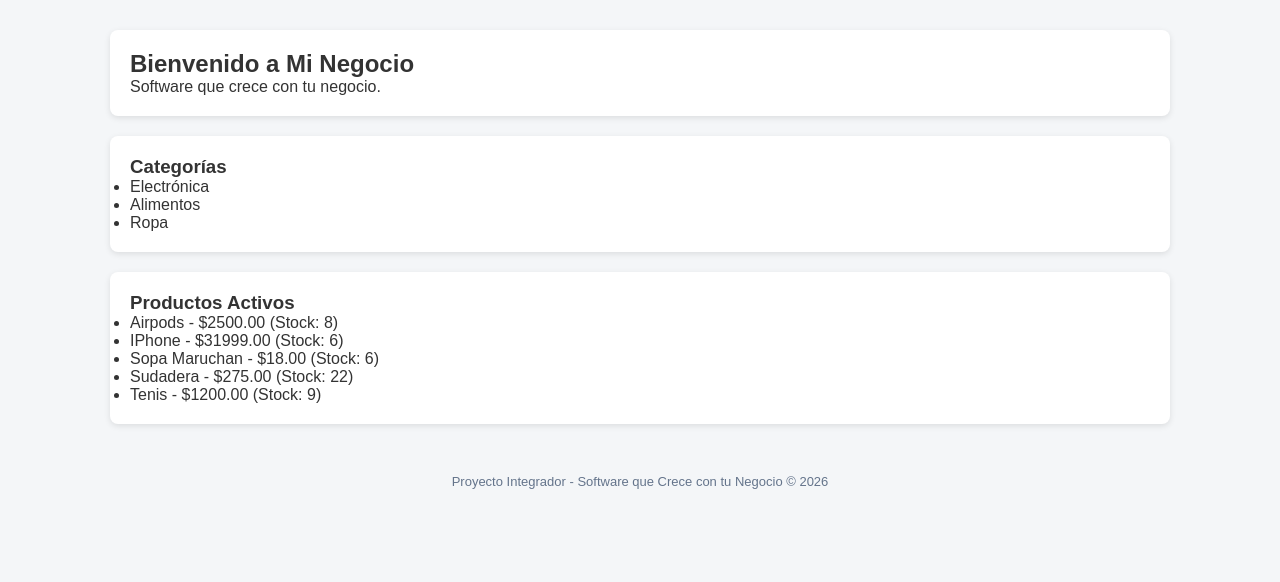
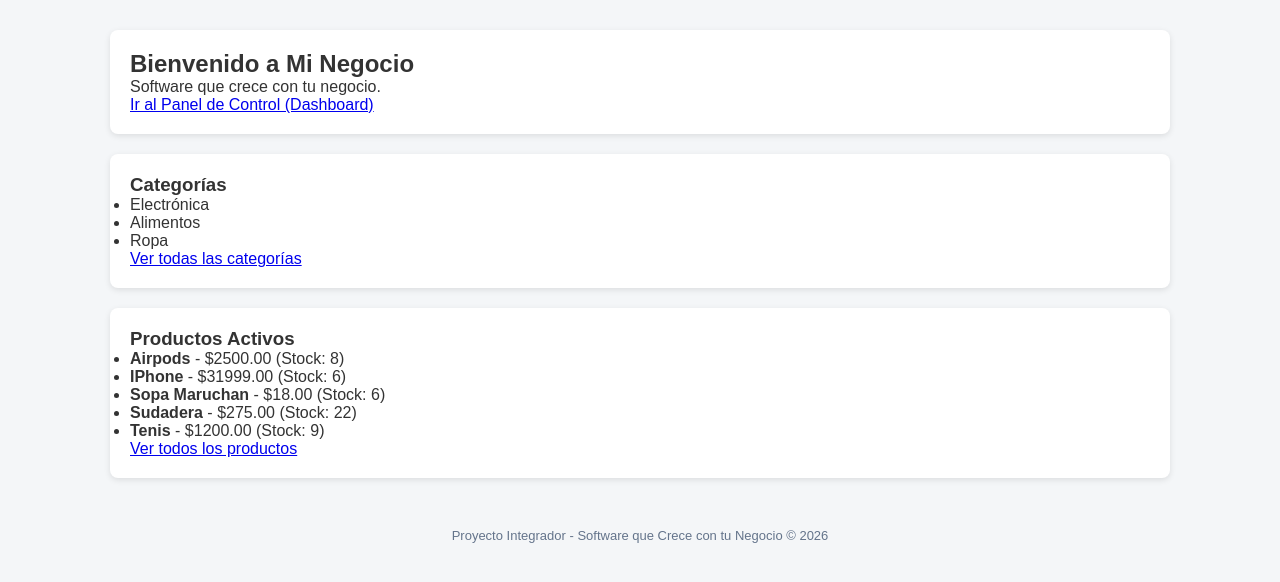
Before and after one commit to malm101020mmcrpla3-ux/negocio, a Django app: page / in a window 1280 px wide. Shown: the part 70-652 px from the top of the page. Run offline with Django 5.2, Linux system fonts and the light colour scheme; a user stored in the database is signed in; data comes from the database, SQL or seed files in the repository.

Commit message:
Debug temporal

```diff
--- a/tienda/templates/tienda/inicio.html
+++ b/tienda/templates/tienda/inicio.html
@@ -6,6 +6,9 @@
 <div class="card">
     <h2>Bienvenido a Mi Negocio</h2>
     <p>Software que crece con tu negocio.</p>
+    {% if user.is_authenticated %}
+        <p><a href="{% url 'dashboard' %}">Ir al Panel de Control (Dashboard)</a></p>
+    {% endif %}
 </div>
 
 <div class="card">
@@ -17,16 +20,25 @@
             <li>No hay categorías registradas.</li>
         {% endfor %}
     </ul>
+    <p><a href="{% url 'lista_categorias' %}">Ver todas las categorías</a></p>
 </div>
 
 <div class="card">
     <h3>Productos Activos</h3>
     <ul>
         {% for producto in productos %}
-            <li>{{ producto.nombre }} - ${{ producto.precio }} (Stock: {{ producto.stock }})</li>
+            <li>
+                <strong>{{ producto.nombre }}</strong> - ${{ producto.precio|floatformat:2 }}
+                {% if producto.stock > 0 %}
+                    (Stock: {{ producto.stock }})
+                {% else %}
+                    <span>(Sin stock)</span>
+                {% endif %}
+            </li>
         {% empty %}
             <li>No hay productos activos.</li>
         {% endfor %}
     </ul>
+    <p><a href="{% url 'lista_productos' %}">Ver todos los productos</a></p>
 </div>
 {% endblock %}
```
